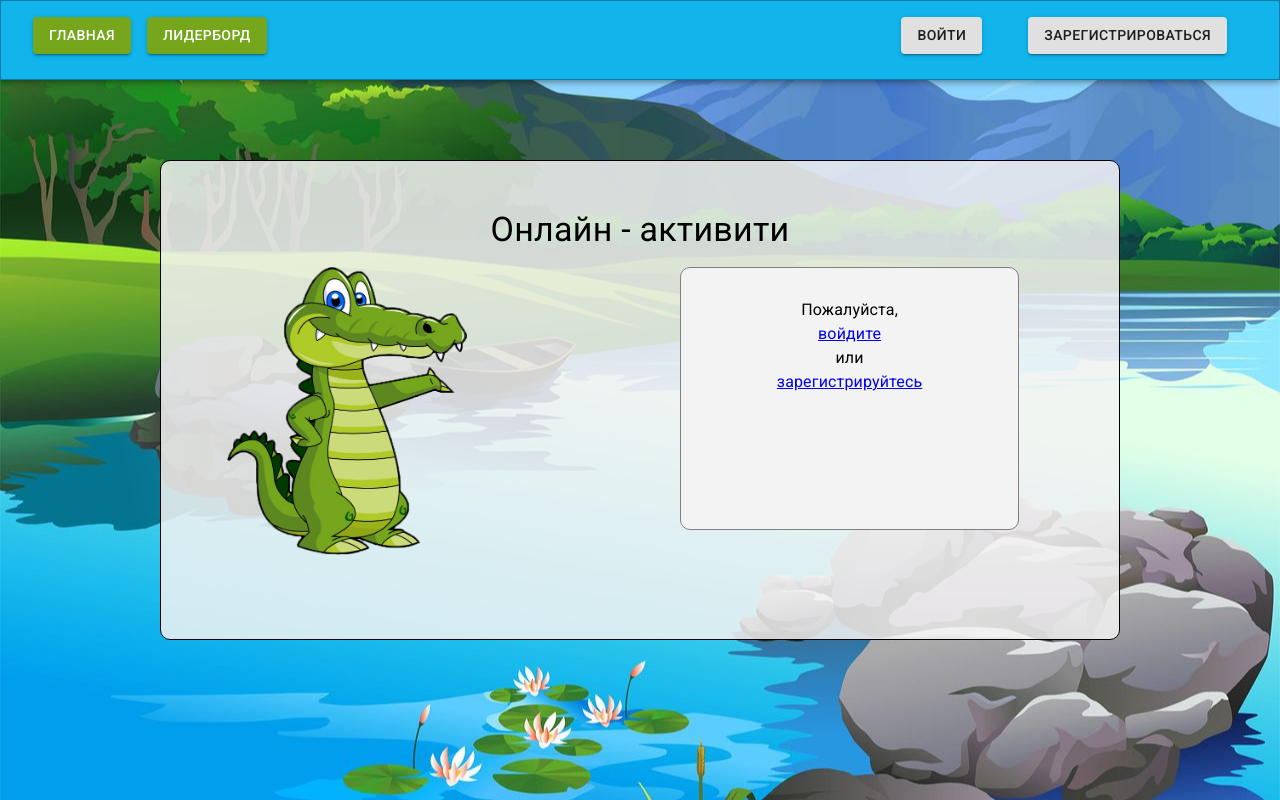
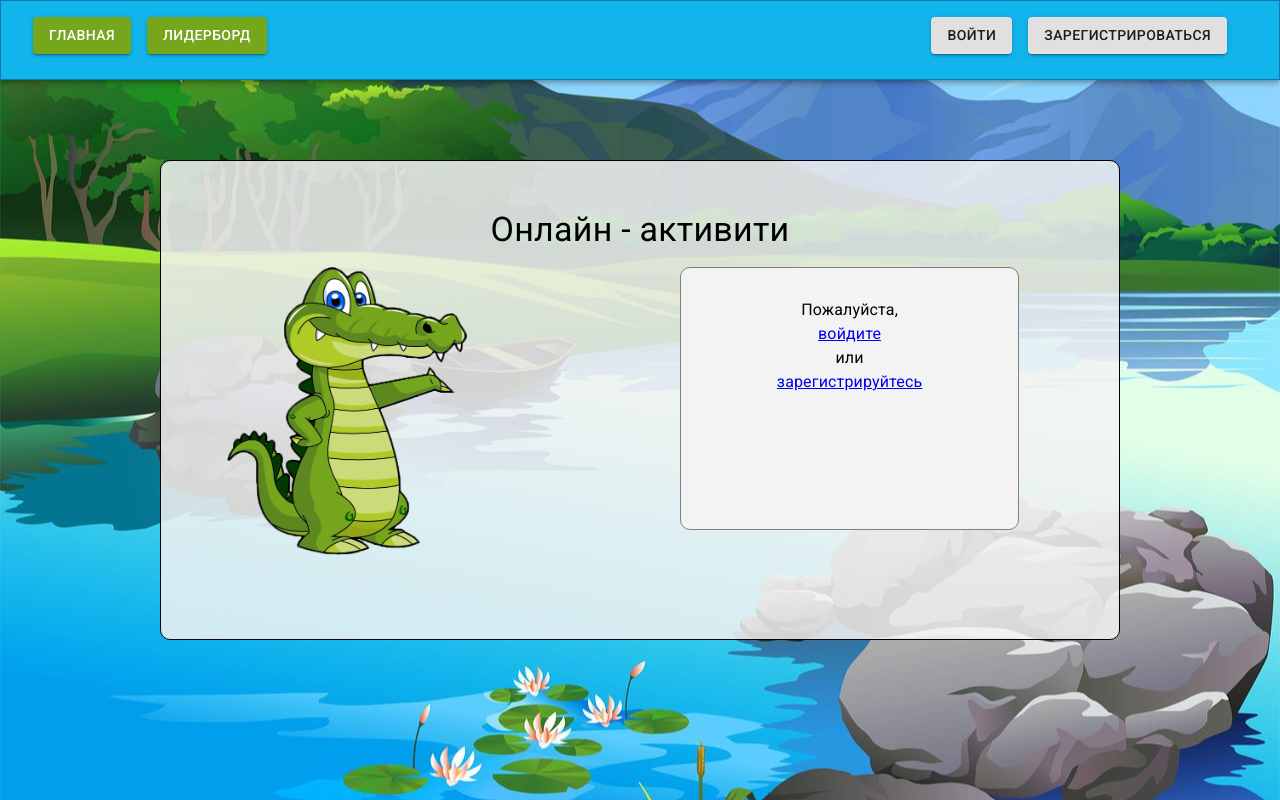
Before and after one commit to Mayrinika/online-activity, a React (Create React App) app in the folder game/: page / in a window 1280 px wide. Built offline with nearby package versions, Linux system fonts and the light colour scheme; no server answers.

Commit message:
fix spaces on navbar

```diff
--- a/game/src/components/NavigationBar/NavigationBar.css
+++ b/game/src/components/NavigationBar/NavigationBar.css
@@ -6,7 +6,6 @@
 }
 .NavigationBar-Right {
     margin-left: auto;
-    margin-right: 30px;
     display: flex;
     align-items: center;
     justify-content: center;
@@ -14,6 +13,8 @@
 .NavBar-UserProfileLink {
     color: black;
     text-decoration: none;
+    margin-right: 30px;
+
 }
 .menu__box {
     margin-right: 20px;
```
